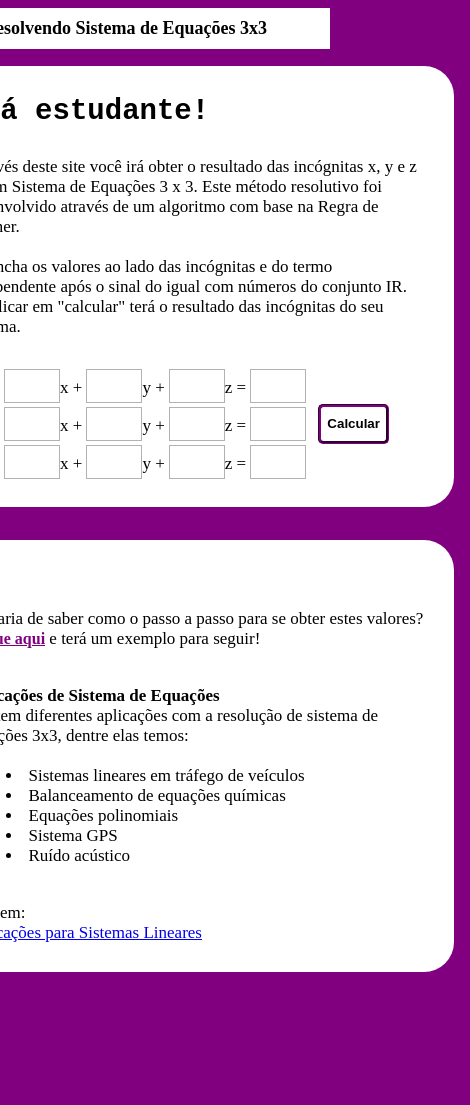
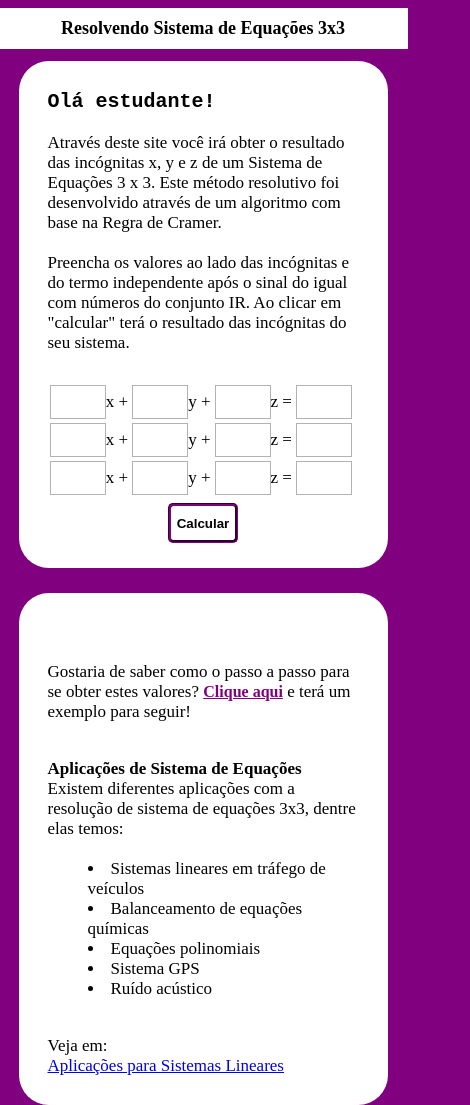
Before and after one commit to AliePonzani/Iniciacao_Cientifica, a plain HTML site: page index.html in a window 390 px wide. Shown: the whole page, 470 px wide, since content can reach past the window. Before the commit the page ends 988 px from the top, so only its background shows below. Drawn offline with Linux system fonts and the light colour scheme.

Commit message:
correções

```diff
--- a/style_TelaInicial.css
+++ b/style_TelaInicial.css
@@ -1,18 +1,13 @@
 html {
+  background-color: purple;
+  height: 100vw;
   margin: 0;
-    padding: 0;
-    height: 100vh;
-    width: 100vw;
-    box-sizing: border-box;
-    background-color: purple;
-    justify-content: space-around;
-
 }
 
-  body{
+body {
   display: grid;
+  align-items: center;
   justify-content: center;
-    align-items: center;
 }
 
 #titulo {
@@ -26,8 +21,19 @@ html {
 
 .content {
   display: flex;
-    justify-content: space-around;
-    flex-wrap: wrap;
+  justify-content: center;
+}
+
+@media screen and (max-width: 500px) {
+  body{
+    width: 100vw;
+  }
+
+  .content {
+    flex-direction: column;
+    align-items: center;
+  }
+
 }
 
 .conteudoDireita {
@@ -40,20 +46,16 @@ html {
 
 .conteudoEsquerda,
 .conteudoDireita {
-    /* display: grid; */
-    width: 550px;
-    min-width: 350px;
-    height: auto;
+  max-width: 100%;
+  width: 90%;
   margin: 3%;
-    /*margem da borda para os conteudos*/
-    /* border: 15px solid white; */
   background-color: white;
   border-radius: 30px;
   font-size: max(13px, 17px);
 }
 
 pre {
-    font-size: 29px;
+  font-size: max(20px, 2vw);
 }
 
 .texto {
@@ -71,7 +73,7 @@ html {
   width: 50px;
   height: 30px;
   text-align: right;
-    font-size: 20px;
+  font-size: max(16px, 1.5vw);
 }
 
 .campos {
@@ -104,28 +106,28 @@ html {
 
 }
 
-  button{
+button {
   background-color: white;
   border: solid purple;
   border-radius: 5px;
   font-weight: bold;
 }
 
-  .alert button{
+.alert button {
   border: solid white;
   color: purple;
   width: 55px;
   font-size: 25px;
   cursor: pointer;
+
 }
 
-  button:hover{
+button:hover {
   background-color: purple;
   color: white;
   border-style: double;
+  transition: 5ms;
 }
-
-
 
 #cliqueAqui {
   background: none;
@@ -141,13 +143,9 @@ html {
   margin-left: 40px;
 }
 
-
-
-
-  .alert{
+.alert {
   visibility: hidden;
   padding: 20px;
-
   position: fixed;
   top: 25%;
   text-align: center;
```
Also changed, not shown: style_SegudnaTela.css (+6 -5 lines). Lines whose indentation alone changed are shown as unchanged.
